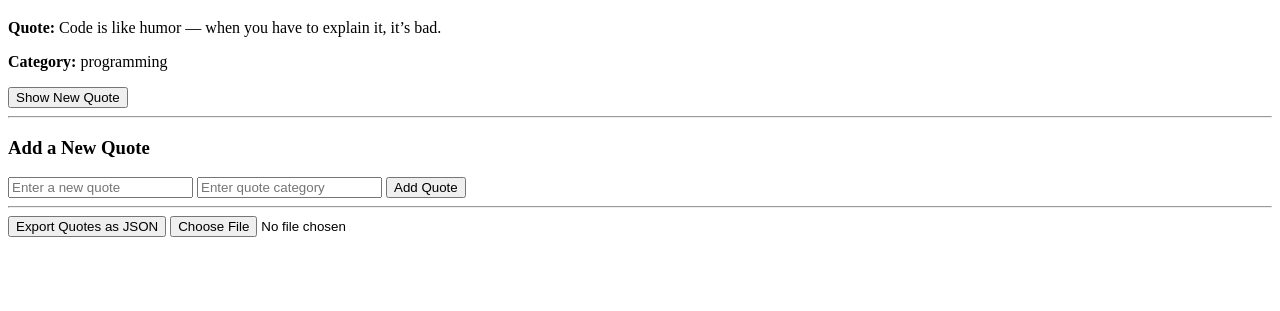
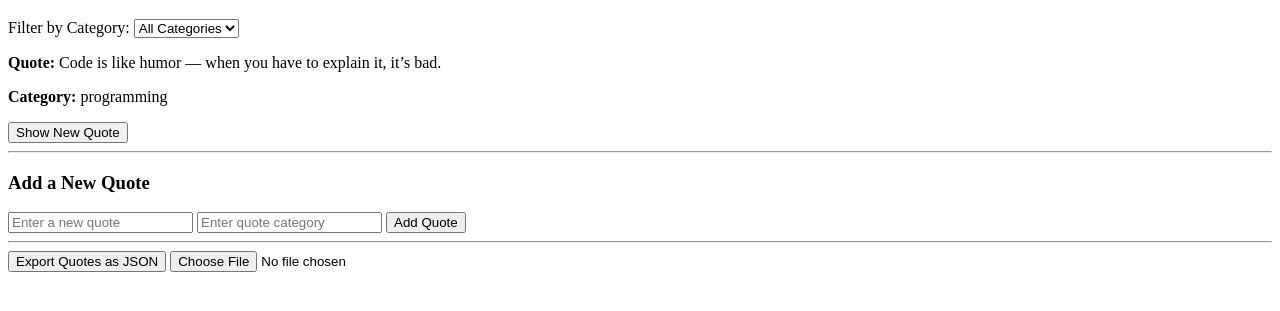
Before and after one commit to Rodney-akong/alx_fe_javascript, a plain HTML site: page dom-manipulation/index.html in a window 1280 px wide. Shown: the part 61-372 px from the top of the page. Drawn offline with Linux system fonts and the light colour scheme.

Commit message:
Dynamic Content Filtering System Using Web Storage and JSON . what i modified the dynamic code generator to

```diff
--- a/dom-manipulation/index.html
+++ b/dom-manipulation/index.html
@@ -7,6 +7,12 @@
 </head>
 <body>
   <h1>Dynamic Quote Generator</h1>
+
+  <!-- Filter by category -->
+  <label for="categoryFilter">Filter by Category:</label>
+  <select id="categoryFilter">
+    <option value="all">All Categories</option>
+  </select>
 
   <!-- Where the quote will show -->
   <div id="quoteDisplay"></div>
--- a/dom-manipulation/script.js
+++ b/dom-manipulation/script.js
@@ -8,6 +8,7 @@ let quotes = JSON.parse(localStorage.getItem("quotes")) || [
 /* ====== DOM selectors ====== */
 const quoteDisplay = document.getElementById("quoteDisplay");
 const newQuoteBtn = document.getElementById("newQuote");
+const categoryFilter = document.getElementById("categoryFilter");
 
 let addQuoteBtn = document.getElementById("addQuoteBtn");
 let newQuoteTextInput = document.getElementById("newQuoteText");
@@ -16,22 +17,59 @@ let newQuoteCategoryInput = document.getElementById("newQuoteCategory");
 const exportJsonBtn = document.getElementById("exportJsonBtn");
 const importFileInput = document.getElementById("importFile");
 
-/* ====== Save Quotes to LocalStorage ====== */
+/* ====== Helper: escape HTML ====== */
+function escapeHtml(str) {
+  return str
+    .replaceAll("&", "&amp;")
+    .replaceAll("<", "&lt;")
+    .replaceAll(">", "&gt;")
+    .replaceAll('"', "&quot;")
+    .replaceAll("'", "&#39;");
+}
+
+/* ====== Save quotes to localStorage ====== */
 function saveQuotes() {
   localStorage.setItem("quotes", JSON.stringify(quotes));
 }
 
-/* ====== Show a random quote ====== */
+/* ====== Populate category dropdown dynamically ====== */
+function populateCategories() {
+  // Collect unique categories
+  const categories = [...new Set(quotes.map(q => q.category.toLowerCase()))];
+
+  // Clear dropdown except 'all'
+  categoryFilter.innerHTML = '<option value="all">All Categories</option>';
+
+  categories.forEach(cat => {
+    const option = document.createElement("option");
+    option.value = cat;
+    option.textContent = cat.charAt(0).toUpperCase() + cat.slice(1);
+    categoryFilter.appendChild(option);
+  });
+
+  // Restore last selected category from localStorage
+  const lastSelected = localStorage.getItem("lastCategoryFilter") || "all";
+  categoryFilter.value = lastSelected;
+}
+
+/* ====== Show a random quote (filtered) ====== */
 function showRandomQuote() {
   if (!quoteDisplay) return;
 
-  if (quotes.length === 0) {
-    quoteDisplay.textContent = "No quotes available.";
+  let filteredQuotes = quotes;
+  const selectedCategory = categoryFilter.value;
+
+  if (selectedCategory && selectedCategory !== "all") {
+    filteredQuotes = quotes.filter(q => q.category.toLowerCase() === selectedCategory.toLowerCase());
+  }
+
+  if (filteredQuotes.length === 0) {
+    quoteDisplay.textContent = "No quotes available for this category.";
     return;
   }
 
-  const randomIndex = Math.floor(Math.random() * quotes.length);
-  const chosenQuote = quotes[randomIndex];
+  const randomIndex = Math.floor(Math.random() * filteredQuotes.length);
+  const chosenQuote = filteredQuotes[randomIndex];
 
   quoteDisplay.innerHTML = `
     <p><strong>Quote:</strong> ${escapeHtml(chosenQuote.text)}</p>
@@ -40,6 +78,12 @@ function showRandomQuote() {
 
   // Save last viewed quote to sessionStorage
   sessionStorage.setItem("lastViewedQuote", JSON.stringify(chosenQuote));
+}
+
+/* ====== Filter quotes when category changes ====== */
+function filterQuotes() {
+  localStorage.setItem("lastCategoryFilter", categoryFilter.value);
+  showRandomQuote();
 }
 
 /* ====== Add a new quote manually ====== */
@@ -60,16 +104,16 @@ function addQuote() {
 
   quotes.push({ text, category });
 
-  // Save to storage
   saveQuotes();
-
   newQuoteTextInput.value = "";
   newQuoteCategoryInput.value = "";
+
+  populateCategories(); // Update dropdown with new category if added
 
   quoteDisplay.innerHTML = `<p>Added: "${escapeHtml(text)}" — ${escapeHtml(category)}</p>`;
 }
 
-/* ====== Create add-quote form dynamically (if missing) ====== */
+/* ====== Create add-quote form dynamically ====== */
 function createAddQuoteForm() {
   if (newQuoteTextInput && newQuoteCategoryInput && addQuoteBtn) {
     addQuoteBtn.removeEventListener("click", addQuote);
@@ -110,16 +154,6 @@ function createAddQuoteForm() {
   addQuoteBtn.addEventListener("click", addQuote);
 }
 
-/* ====== Escape HTML to prevent injection ====== */
-function escapeHtml(str) {
-  return str
-    .replaceAll("&", "&amp;")
-    .replaceAll("<", "&lt;")
-    .replaceAll(">", "&gt;")
-    .replaceAll('"', "&quot;")
-    .replaceAll("'", "&#39;");
-}
-
 /* ====== Export quotes as JSON ====== */
 function exportQuotesAsJson() {
   const data = JSON.stringify(quotes, null, 2);
@@ -152,8 +186,10 @@ function importFromJsonFile(event) {
 
       quotes.push(...importedQuotes);
       saveQuotes();
+      populateCategories();
 
       alert("Quotes imported!");
+      showRandomQuote();
     } catch (err) {
       alert("Error reading JSON file");
     }
@@ -167,7 +203,9 @@ if (newQuoteBtn) newQuoteBtn.addEventListener("click", showRandomQuote);
 if (addQuoteBtn) addQuoteBtn.addEventListener("click", addQuote);
 if (exportJsonBtn) exportJsonBtn.addEventListener("click", exportQuotesAsJson);
 if (importFileInput) importFileInput.addEventListener("change", importFromJsonFile);
+if (categoryFilter) categoryFilter.addEventListener("change", filterQuotes);
 
-/* ====== Show initial quote ====== */
+/* ====== Initialize ====== */
 createAddQuoteForm();
+populateCategories();
 showRandomQuote();
```
